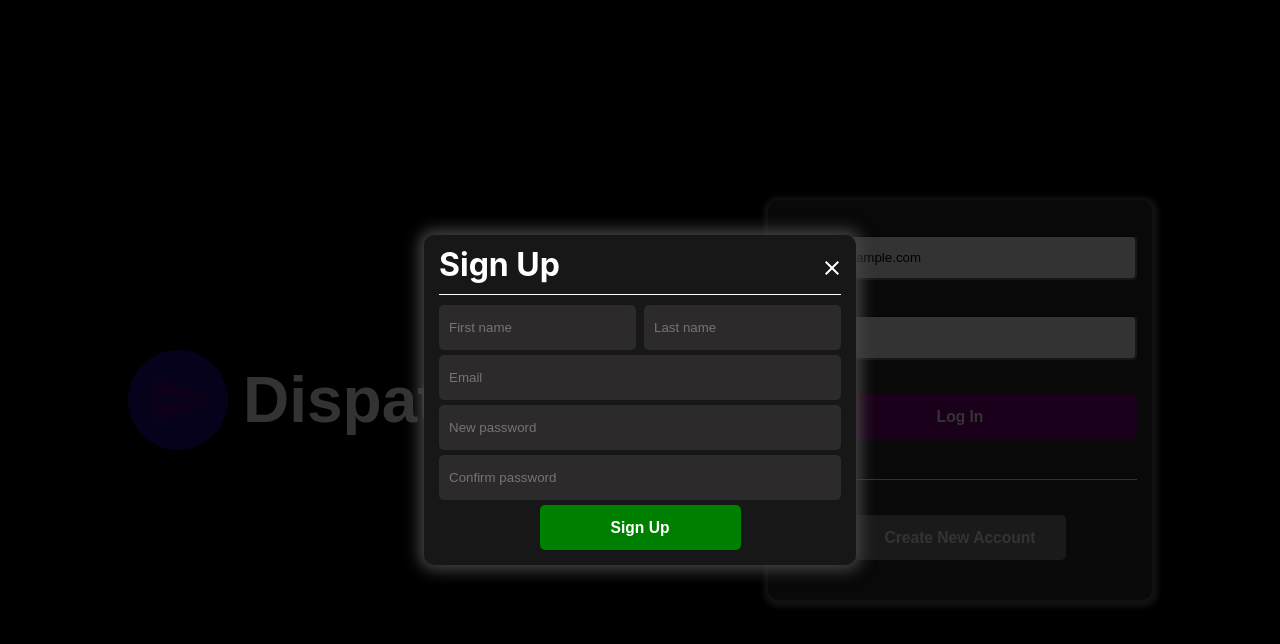
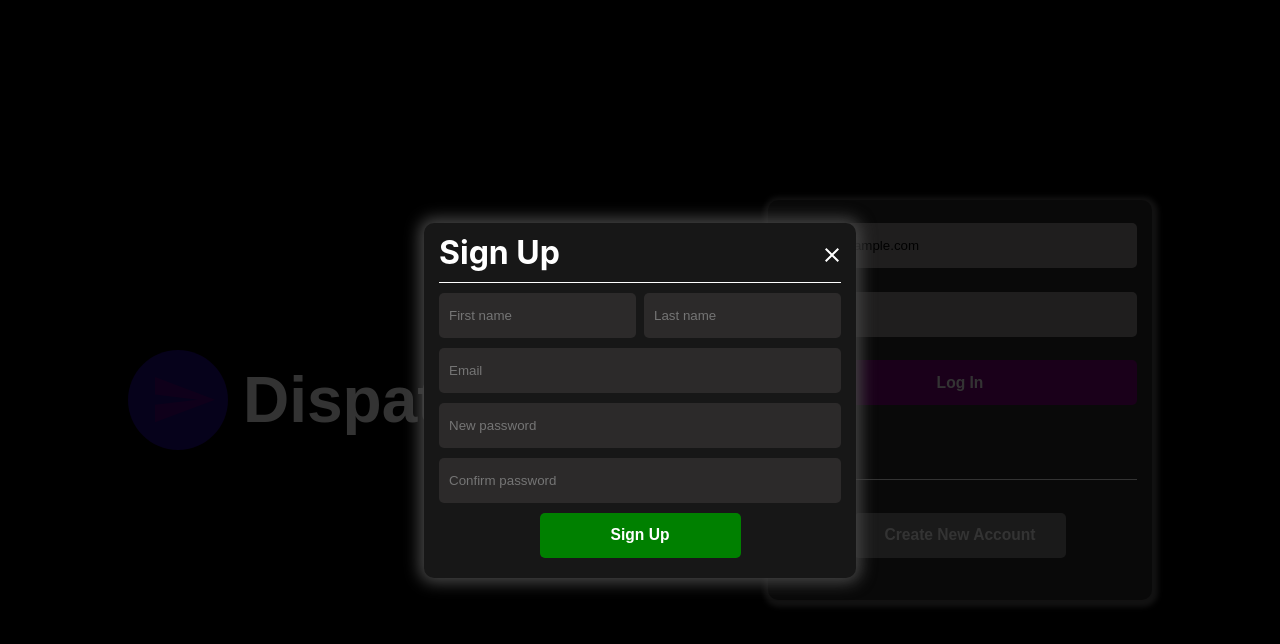
Before and after one commit to HrikB/dispatch-messenger-mern, a React (Create React App) app in the folder frontend/: page /1 in a window 1280 px wide. Both pictures are taken after typing "name@example.com", "Sample123" into the empty fields and a click on the button "Create New Account". Shown: the top 644 px of the page. Built offline with nearby package versions, Linux system fonts and the light colour scheme.

Commit message:
attached register and login POST api endpoints to the frontend. You can now register an account and login with that account and an access token will be saved to localstorage

```diff
--- a/frontend/src/Chat.js
+++ b/frontend/src/Chat.js
@@ -119,7 +119,6 @@ function Chat() {
       </div>
       <style></style>
       <div id="body__id" className="chat__body">
-        {console.log(messages)}
         {messages.map((message, i) => (
           <div id="container__id" className="dateMessageContainer">
             {/*Checks if 10 mins has passed since last message. If it has, redisplay time*/}
--- a/frontend/src/Login.css
+++ b/frontend/src/Login.css
@@ -54,14 +54,30 @@ button {
   background-color: #2c2a2a;
   outline: none;
   border: none;
-  margin-bottom: 5px;
+  margin-bottom: 10px;
   border-radius: 5px;
+}
+
+.error__message {
+  align-self: flex-start;
+  padding-left: 10px;
+  font-weight: 200;
+  font-size: 0.9rem;
+  color: red;
 }
 
 .sign__up {
   width: 50% !important;
   background-color: green;
   align-self: center;
+}
+
+.sign__up:hover {
+  cursor: pointer;
+}
+
+.sign__up:focus {
+  background-color: grey;
 }
 
 .login {
@@ -127,6 +143,11 @@ button {
   color: #000;
 }
 
+.userInteract__container .login__container input {
+  background-color: rgb(156, 153, 153);
+  border: rgb(156, 153, 153);
+}
+
 .userInteract__container .login__container input:focus {
   outline: 1.5px solid rgb(0, 100, 250);
 }
--- a/frontend/src/Login.js
+++ b/frontend/src/Login.js
@@ -6,42 +6,47 @@ import { useStateValue } from "./StateProvider.js";
 import { actionTypes } from "./reducer";
 import { DeckOutlined } from "@material-ui/icons";
 import CloseIcon from "@material-ui/icons/Close";
-import { login } from "./api";
+import { login, register } from "./api";
 
 function Login() {
   const [{}, dispatch] = useStateValue();
   const [email, setEmail] = useState("");
   const [password, setPassword] = useState("");
+  const [firstName, setFirstName] = useState("");
+  const [lastName, setLastName] = useState("");
+  const [regEmail, setRegEmail] = useState("");
+  const [regPassword, setRegPassword] = useState("");
+  const [regPassConfirm, setRegPassConfirm] = useState("");
+  const [errorMessage, setErrorMessage] = useState("/");
+  const [errVisibility, setErrVisibility] = useState("hidden");
   const [showRegModal, setShowRegModal] = useState(false);
 
   const signIn = async () => {
     const response = await login(email, password);
     if (response.data.success) {
+      setErrorMessage("/");
+      setErrVisibility("hidden");
       dispatch({
         type: actionTypes.SET_USER,
         user: response.data.message,
       });
+      localStorage.setItem("token", response.data.accessToken);
     }
     if (response.data.errors) {
-      console.log(response.data.errors[0].error);
+      setErrorMessage(response.data.errors[0].error);
+      setErrVisibility("visible");
     }
-    console.log(response.data);
-    /*dispatch({
-      type: actionTypes.SET_USER,
-      user: response,
-    });*/
-    /*auth
-      .signInWithPopup(provider)
-      .then((result) => {
-        dispatch({
-          type: actionTypes.SET_USER,
-          user: result.user,
-        });
+  };
 
-        if (result.additionalUserInfo.isNewUser) {
-        }
-      })
-      .catch((error) => alert(error.message));*/
+  const signUp = async () => {
+    const response = await register(
+      firstName,
+      lastName,
+      regEmail,
+      regPassword,
+      regPassConfirm
+    );
+    console.log(response);
   };
 
   return (
@@ -60,25 +65,49 @@ function Login() {
                 type="text"
                 className="first__name"
                 placeholder="First name"
+                value={firstName}
+                onChange={(e) => {
+                  setFirstName(e.target.value);
+                }}
               />
               <input
                 type="text"
                 className="last__name"
                 placeholder="Last name"
+                value={lastName}
+                onChange={(e) => {
+                  setLastName(e.target.value);
+                }}
               />
             </div>
-            <input type="text" className="email" placeholder="Email" />
+            <input
+              type="text"
+              className="email"
+              placeholder="Email"
+              value={regEmail}
+              onChange={(e) => {
+                setRegEmail(e.target.value);
+              }}
+            />
             <input
               type="password"
               className="new__password"
               placeholder="New password"
+              value={regPassword}
+              onChange={(e) => {
+                setRegPassword(e.target.value);
+              }}
             />
             <input
               type="password"
               className="confirm__password"
               placeholder="Confirm password"
+              value={regPassConfirm}
+              onChange={(e) => {
+                setRegPassConfirm(e.target.value);
+              }}
             />
-            <button className="sign__up" onClick={(e) => e.preventDefault()}>
+            <button type="button" className="sign__up" onClick={signUp}>
               <h3>Sign Up</h3>
             </button>
           </form>
@@ -105,12 +134,17 @@ function Login() {
               value={password}
               onChange={(e) => {
                 setPassword(e.target.value);
-                console.log(password);
               }}
             />
             <button className="login__button" onClick={signIn}>
               <h3>Log In</h3>
             </button>
+            <h5
+              className="error__message"
+              style={{ visibility: `${errVisibility}` }}
+            >
+              {errorMessage}
+            </h5>
           </div>
           <div className="register__container">
             <button
--- a/frontend/src/Sidebar.js
+++ b/frontend/src/Sidebar.js
@@ -23,22 +23,14 @@ function Sidebar({ setShowModal }) {
 
   useEffect(() => {
     var newNames = [];
-    console.log("input", searchInput);
     if (searchInput) {
-      console.log(names);
       origNames.forEach((e) => {
-        console.log("name", e.data.chatWithName);
-        console.log(
-          "?",
-          e.data.chatWithName.toLowerCase().includes(searchInput.toLowerCase())
-        );
         if (
           e.data.chatWithName.toLowerCase().includes(searchInput.toLowerCase())
         ) {
           newNames.push(e);
         }
       });
-      console.log("namesA", newNames);
       setNames(newNames);
     } else {
       setNames(origNames);
--- a/frontend/src/api.js
+++ b/frontend/src/api.js
@@ -14,4 +14,23 @@ export const login = async (email, pass) => {
   }
 };
 
-//export const register = ()
+export const register = async (
+  first_name,
+  last_name,
+  email,
+  password,
+  password_confirm
+) => {
+  try {
+    const res = await axios.post(`http://localhost:8000/api/signup`, {
+      first_name: first_name,
+      last_name: last_name,
+      email: email,
+      password: password,
+      password_confirm: password_confirm,
+    });
+    return res;
+  } catch (err) {
+    return err.response;
+  }
+};
```
Also changed, not shown: 2 other files (tests, documents, lock files or other folders).
